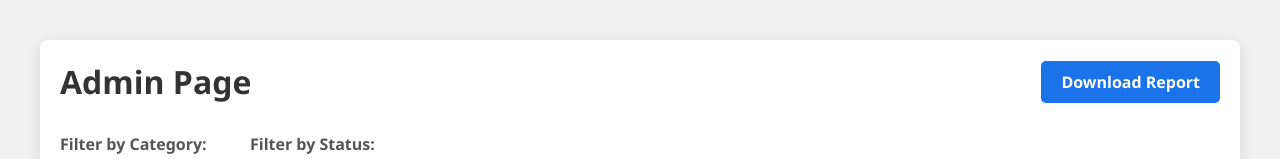
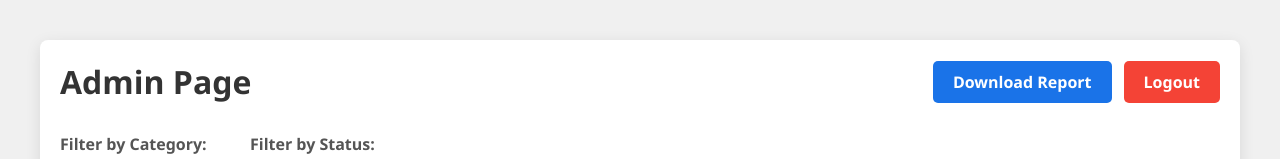
Before and after one commit to MrNuthikatla/AuctionVerse, a React (Vite) app in the folder ebaazee-frontend/: page /admin in a window 1280 px wide. Shown: the top 159 px of the page. Built offline with nearby package versions, Linux system fonts and the light colour scheme; no server answers; sample sign-in values are in the browser's storage.

Commit message:
Restored logout button

```diff
--- a/ebaazee-frontend/src/css/AdminPage.module.css
+++ b/ebaazee-frontend/src/css/AdminPage.module.css
@@ -101,3 +101,17 @@
 .freezeBtn:hover {
   background-color: #e68900;
 }
+
+.headerActions {
+  display: flex;
+  gap: 12px;
+  align-items: center;
+}
+
+.logoutBtn {
+  background-color: #f44336;
+}
+
+.logoutBtn:hover {
+  background-color: #d32f2f;
+}
--- a/ebaazee-frontend/src/pages/AdminPage.jsx
+++ b/ebaazee-frontend/src/pages/AdminPage.jsx
@@ -101,6 +101,11 @@
     }
   };
 
+  const handleLogout = () => {
+    localStorage.removeItem('token');
+    window.location.href = '/login';
+  };
+
   const statusColors = {
     ACTIVE: '#4caf50', // Green
     FROZEN: '#ff9800', // Orange
@@ -112,9 +117,14 @@
       <div className={styles.adminContainer}>
         <header className={styles.adminHeader}>
           <h1>Admin Page</h1>
-          <button className={`${styles.btn} ${styles.reportBtn}`} onClick={downloadReport}>
-            Download Report
-          </button>
+          <div className={styles.headerActions}>
+            <button className={`${styles.btn} ${styles.reportBtn}`} onClick={downloadReport}>
+              Download Report
+            </button>
+            <button className={`${styles.btn} ${styles.logoutBtn}`} onClick={handleLogout}>
+              Logout
+            </button>
+          </div>
         </header>
 
         <section className={styles.filters}>
@@ -166,7 +176,7 @@
           <tbody>
           {filteredProducts.length === 0 ? (
               <tr>
-                <td colSpan="9" style={{ textAlign: 'center', padding: '20px' }}>
+                <td colSpan="9" style={{textAlign: 'center', padding: '20px'}}>
                   No products found.
                 </td>
               </tr>
@@ -186,7 +196,7 @@
                     <td>
                   <span
                       className={styles.statusBadge}
-                      style={{ backgroundColor: statusColors[getStatus(product)] }}
+                      style={{backgroundColor: statusColors[getStatus(product)]}}
                   >
                     {getStatus(product)}
                   </span>
@@ -201,7 +211,7 @@
                             Freeze
                           </button>
                       ) : (
-                          <span style={{ color: '#888' }}>N/A</span>
+                          <span style={{color: '#888'}}>N/A</span>
                       )}
                     </td>
                   </tr>
```
